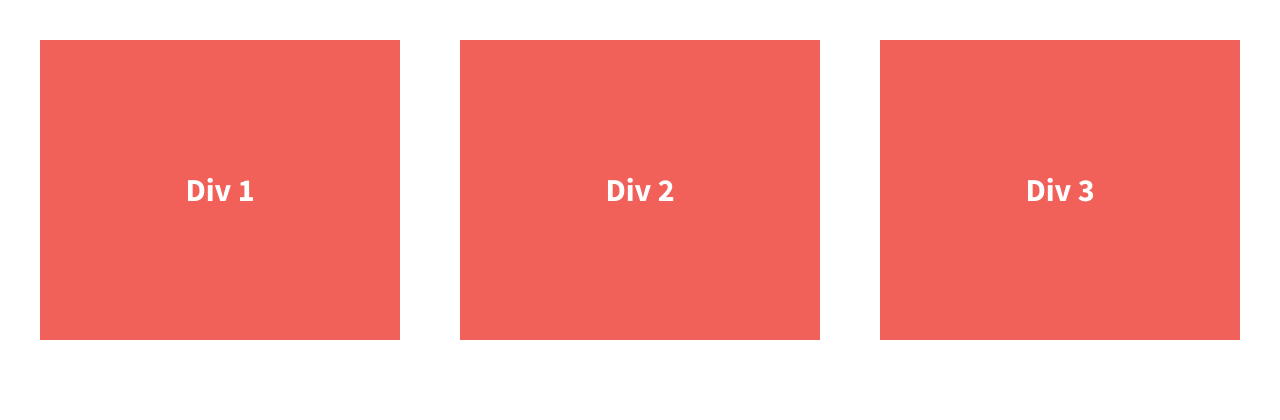
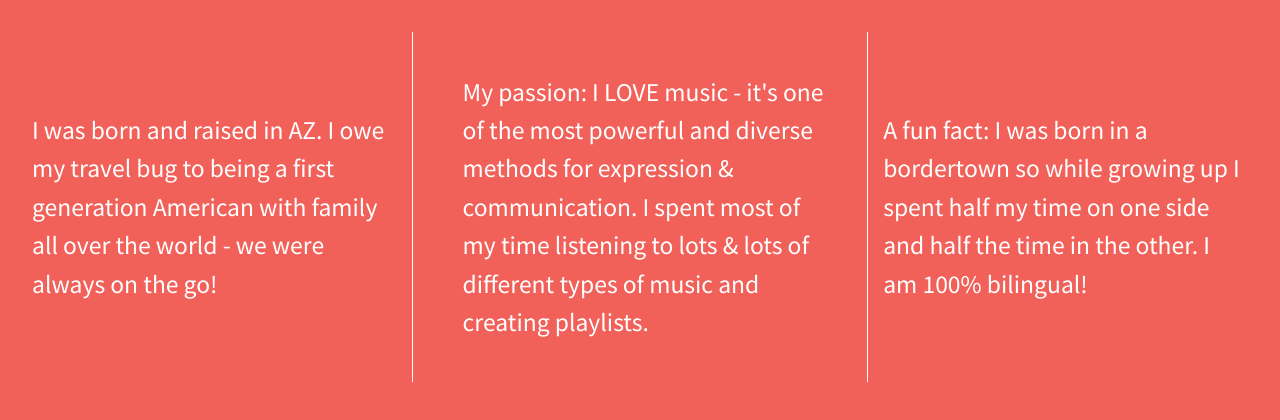
Before and after one commit to karimeov/206-divs-flexbox-starter, a plain HTML site: page index.html in a window 1280 px wide. Drawn offline with nearby package versions, Linux system fonts and the light colour scheme.

Commit message:
Added content to each div and changed some styling

```diff
--- a/css/main.css
+++ b/css/main.css
@@ -97,20 +97,20 @@ textarea {
 
 
 html {
-  background-color: #fff;
+  background-color: #f16059;
   height: 100%;
 }
 
 body {
   font-family: 'Source Sans Pro', sans-serif;
   padding: 2em;
-  font-size: 1.25em;
+  font-size: 1em;
   height: 100%;
 }
 
 .wrapper {
   /*add display:flex and set justify-content to space-between*/
-  font-weight: 700;
+  font-weight: 400;
   display: flex;
   justify-content: space-between;
 }
@@ -121,11 +121,18 @@ body {
   line-height: 1.5em;
   font-size: 1.6em;
   background-color: #f16059;
-  height: 300px;
+  height: 350px;
   display: flex;
   width: 30%;
   justify-content: center;
-  align-items: center;
+  align-items: center
+}
+
+.div-2 {
+  border-left: 1px solid white;
+  border-right: 1px solid white;
+  padding-left: 50px;
+  padding-right: 40px;
 }
 
 
--- a/index.html
+++ b/index.html
@@ -23,13 +23,13 @@
 
         <section class="wrapper">
             <div class="div-1">
-                Div 1
+                <p>I was born and raised in AZ.  I owe my travel bug to being a first generation American with family all over the world - we were always on the go!</p>
             </div>
             <div class="div-2">
-                Div 2
+                <p>My passion:  I LOVE music - it's one of the most powerful and diverse methods for expression & communication.  I spent most of my time listening to lots & lots of different types of music and creating playlists.</p>
             </div>
             <div class="div-3">
-                Div 3
+                <p>A fun fact: I was born in a bordertown so while growing up I spent half my time on one side and half the time in the other.  I am 100% bilingual!</p>
             </div>
         </section>
 
```
